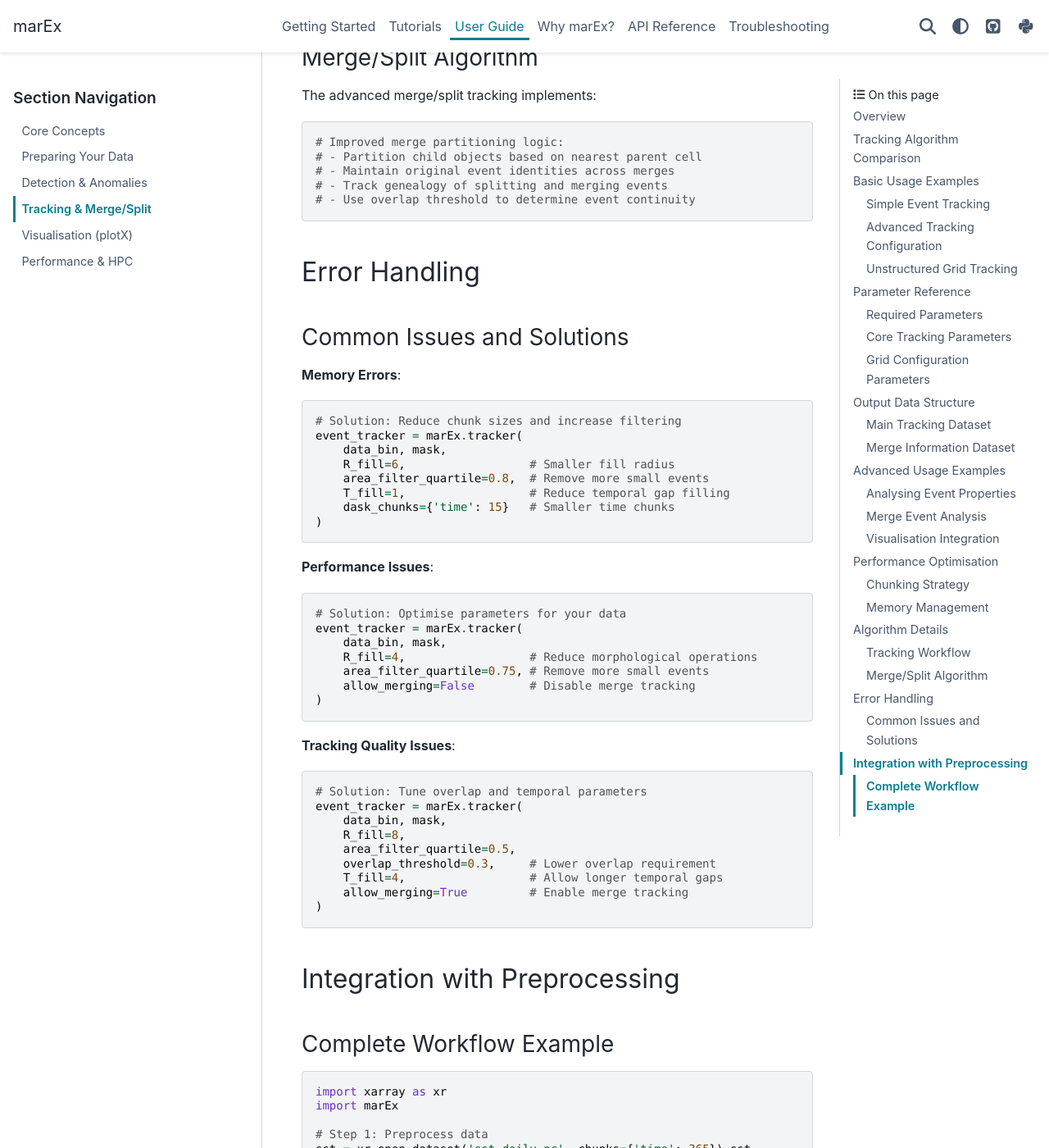
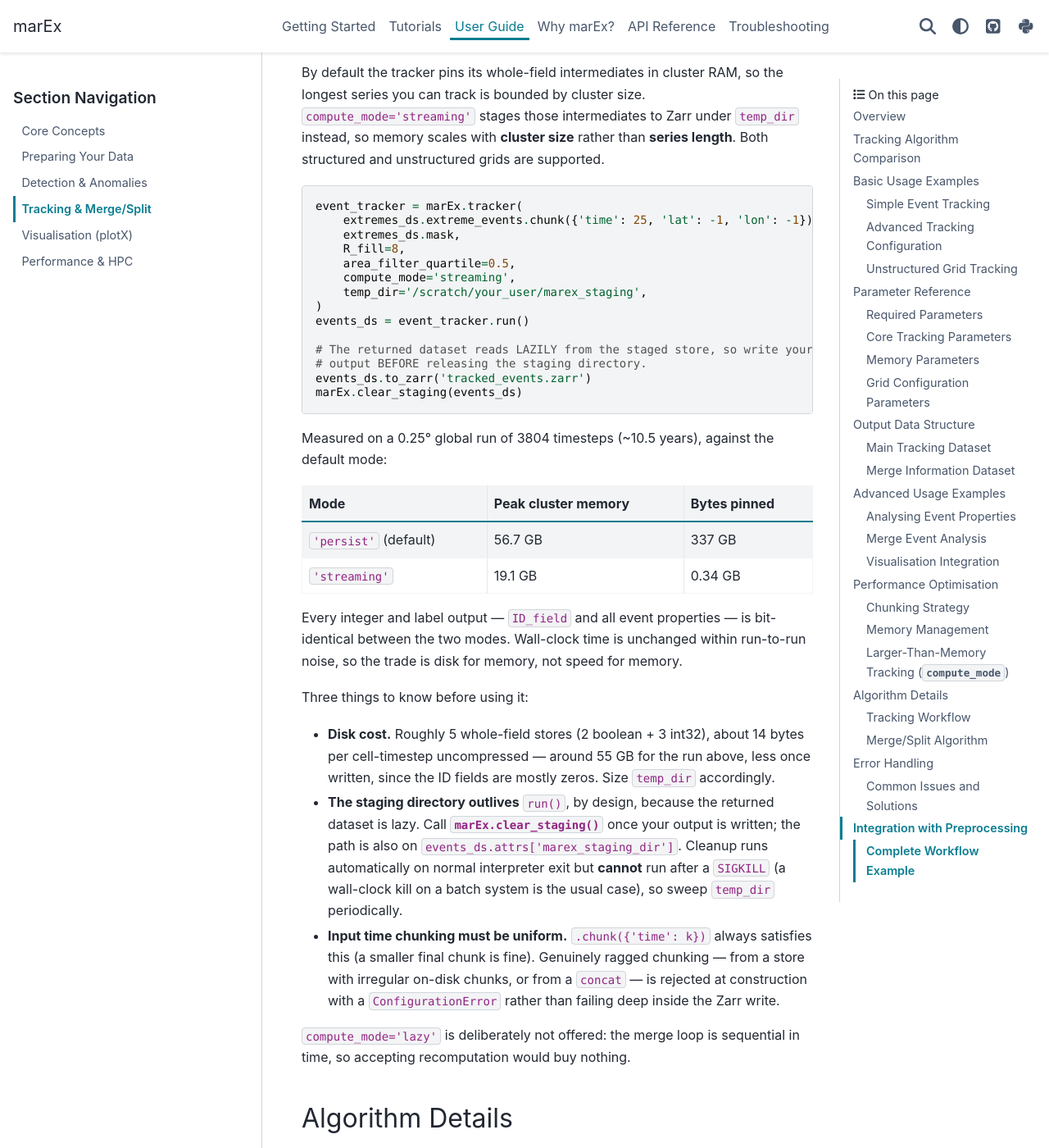
Before and after one commit to wienkers/marEx, a Sphinx documentation site: the page built from docs/guide/tracking.rst, in a window 1280 px wide and 1400 px high, scrolled down 16060 px. Shown: the whole window at 82% size. Built offline with Sphinx 7.4.7 and the PyData theme 0.15.4, drawn with Linux system fonts in a browser that asks for light colours; pages that are not in the unit, such as notebooks, are missing from menus; some of the changed text lies outside the part shown.

Commit message:
docs: document tracker compute_mode, and correct the unstructured claim
`tracker(compute_mode='streaming')` has shipped for a while but was absent
from the user-facing docs entirely, so the feature was undiscoverable
outside the source. Add a "Larger-Than-Memory Tracking" section to the
tracking guide covering the disk cost, the staging-lifetime contract
(`clear_staging`, and the fact that cleanup cannot run after SIGKILL), and
the uniform-time-chunking precondition, plus `compute_mode` / `temp_dir`
entries in the parameter reference.

Correct a stale restriction while doing it. `tracker`'s own docstring still
said streaming was "gridded grids only -- rejected for unstructured_grid=
True", which stopped being true in 3c6dc43 when the Materialiser was
threaded through split_and_merge_objects_parallel and the rejection was
removed. Both grid types are supported.

Refresh the measured figures for the merge_ledger fix in 42901a7: pinned
337 -> 0.34 GB (was 1.47), peak 20.4 -> 19.1 GB. CHUNKING_NOTES gains the
merge_ledger paragraph in 3.1 and the two new A/B rows in 5.2, including
the control that persist came back byte-identical.

```diff
--- a/docs/guide/tracking.rst
+++ b/docs/guide/tracking.rst
@@ -483,6 +483,21 @@ Core Tracking Parameters
   * **Higher threshold** (e.g., 0.7): More conservative, stricter continuity requirement
   * **Default** (0.5): Balanced approach for most applications
 
+Memory Parameters
+-----------------
+
+**compute_mode** : {'persist', 'streaming'}, default='persist'
+  Materialisation policy for whole-field intermediates. ``'persist'`` pins them in cluster
+  RAM and is the fastest option whenever the run fits. ``'streaming'`` stages them to Zarr
+  under ``temp_dir``, so memory scales with cluster size rather than series length; it
+  requires ``temp_dir`` and uniformly time-chunked input. Outputs are bit-identical between
+  the two modes. See :ref:`Larger-Than-Memory Tracking <larger-than-memory-tracking>` below.
+
+**temp_dir** : str, optional
+  Scratch directory for ``compute_mode='streaming'``. Required in that mode. The staging
+  directory deliberately outlives ``run()`` because the returned dataset reads from it
+  lazily; release it with :func:`marEx.clear_staging` once your output is written.
+
 Grid Configuration Parameters
 -----------------------------
 
@@ -692,6 +707,70 @@ Memory Management
        allow_merging=False          # Disable merge tracking for speed
    )
 
+.. _larger-than-memory-tracking:
+
+Larger-Than-Memory Tracking (``compute_mode``)
+-----------------------------------------------
+
+By default the tracker pins its whole-field intermediates in cluster RAM, so the longest
+series you can track is bounded by cluster size. ``compute_mode='streaming'`` stages those
+intermediates to Zarr under ``temp_dir`` instead, so memory scales with **cluster size**
+rather than **series length**. Both structured and unstructured grids are supported.
+
+.. code-block:: python
+
+   event_tracker = marEx.tracker(
+       extremes_ds.extreme_events.chunk({'time': 25, 'lat': -1, 'lon': -1}),
+       extremes_ds.mask,
+       R_fill=8,
+       area_filter_quartile=0.5,
+       compute_mode='streaming',
+       temp_dir='/scratch/your_user/marex_staging',
+   )
+   events_ds = event_tracker.run()
+
+   # The returned dataset reads LAZILY from the staged store, so write your
+   # output BEFORE releasing the staging directory.
+   events_ds.to_zarr('tracked_events.zarr')
+   marEx.clear_staging(events_ds)
+
+Measured on a 0.25° global run of 3804 timesteps (~10.5 years), against the default mode:
+
+.. list-table::
+   :header-rows: 1
+
+   * - Mode
+     - Peak cluster memory
+     - Bytes pinned
+   * - ``'persist'`` (default)
+     - 56.7 GB
+     - 337 GB
+   * - ``'streaming'``
+     - 19.1 GB
+     - 0.34 GB
+
+Every integer and label output — ``ID_field`` and all event properties — is bit-identical
+between the two modes. Wall-clock time is unchanged within run-to-run noise, so the trade is
+disk for memory, not speed for memory.
+
+Three things to know before using it:
+
+* **Disk cost.** Roughly 5 whole-field stores (2 boolean + 3 int32), about 14 bytes per
+  cell-timestep uncompressed — around 55 GB for the run above, less once written, since the
+  ID fields are mostly zeros. Size ``temp_dir`` accordingly.
+* **The staging directory outlives** ``run()``, by design, because the returned dataset is
+  lazy. Call :func:`marEx.clear_staging` once your output is written; the path is also on
+  ``events_ds.attrs['marex_staging_dir']``. Cleanup runs automatically on normal interpreter
+  exit but **cannot** run after a ``SIGKILL`` (a wall-clock kill on a batch system is the
+  usual case), so sweep ``temp_dir`` periodically.
+* **Input time chunking must be uniform.** ``.chunk({'time': k})`` always satisfies this (a
+  smaller final chunk is fine). Genuinely ragged chunking — from a store with irregular
+  on-disk chunks, or from a ``concat`` — is rejected at construction with a
+  ``ConfigurationError`` rather than failing deep inside the Zarr write.
+
+``compute_mode='lazy'`` is deliberately not offered: the merge loop is sequential in time, so
+accepting recomputation would buy nothing.
+
 Algorithm Details
 =================
 
```
Also changed, not shown: CHUNKING_NOTES.md (+38 -8 lines), 1 other file.
